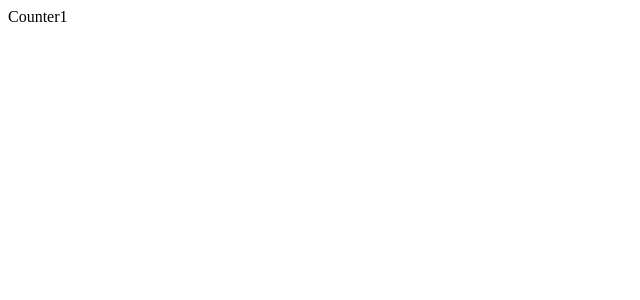
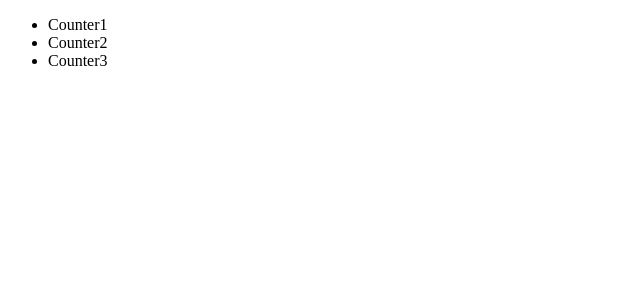
Before and after one commit to Nosov-Pavel/map-fe, a React (Create React App) app: page / in a window 1280 px wide. Shown: the top 300 px of the page, without its empty margins (0-640 px from the left). Built offline with nearby package versions, Linux system fonts and the light colour scheme.

Commit message:
counter123

```diff
--- a/src/List.js
+++ b/src/List.js
@@ -4,11 +4,14 @@ function List(props) {
 
 
     return (
-        <div>
-            {props.list[0].title}
+        <ul>
+            {props.list.map(el=>{
+                return(
+                    <li>{el.title}</li>
+                )
+            })}
 
-
-        </div>
+        </ul>
     );
 }
 
```
Also changed, not shown: 1 other file (tests, documents, lock files or other folders).
